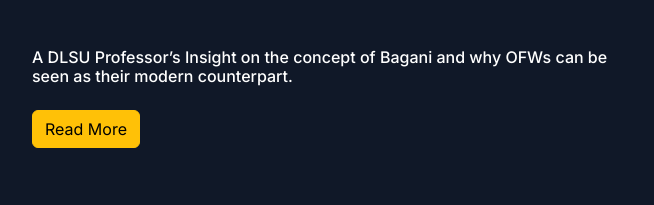
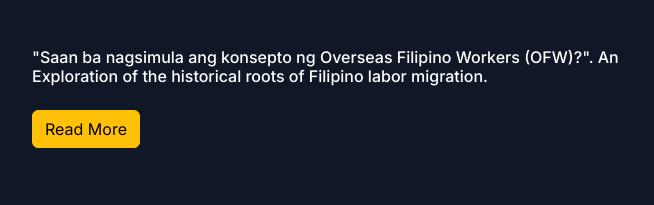
Before and after one commit to userisdabeh/ofw_awareness, a website: page views/home.html in a window 1280 px wide. Shown: the part 595-800 px from the top of the page, 96-750 px from the left. Drawn offline with nearby package versions, Linux system fonts and the light colour scheme; a web font is replaced by a local one.

Commit message:
updated featured article

```diff
--- a/views/home.html
+++ b/views/home.html
@@ -44,7 +44,7 @@
             <div class="hero-content">
                 <span class="badge text-bg-warning">Featured</span>
                 <h1 class="supertitle formal-font">Bagani sa Daloy ng Panahon</h1>
-                <h6 class="hero-subtitle">A DLSU Professor’s Insight on the concept of Bagani and  why OFWs can be seen as their modern counterpart.</h6>
+                <h6 class="hero-subtitle">"Saan ba nagsimula ang konsepto ng Overseas Filipino Workers (OFW)?". An Exploration of the historical roots of Filipino labor migration.</h6>
                 <a href="/articles/bagani-sa-daloy-ng-panahon" class="btn btn-warning fit">Read More</a>
             </div>
             <div class="hero-image">
```
